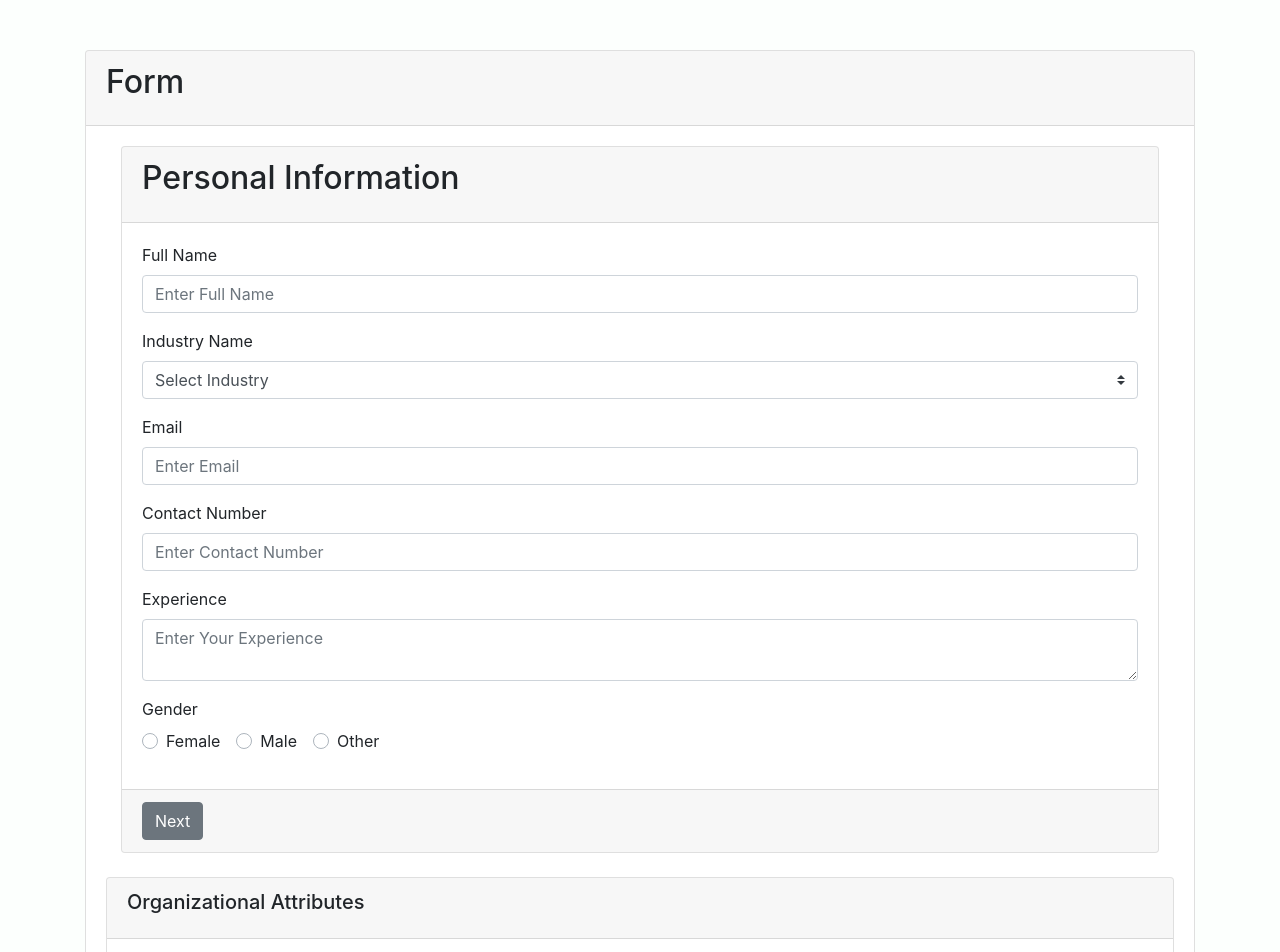
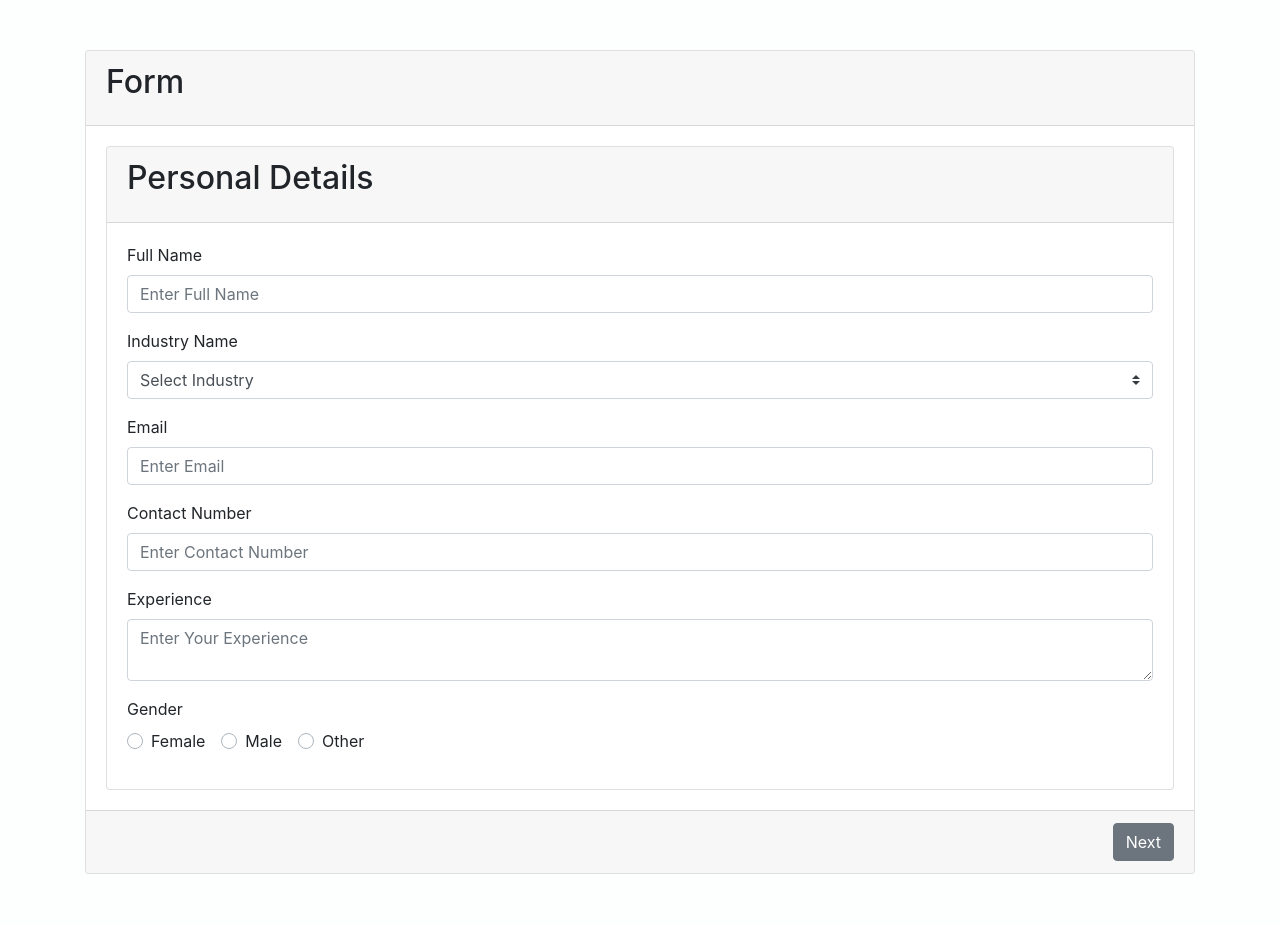
Before and after one commit to aniruddha0pandey/sme-survey-frontend-react, a React (Create React App) app: page /form in a window 1280 px wide. Shown: the top 952 px of the page. After the commit the page ends 924 px from the top, so only its background shows below. Built offline with nearby package versions, Linux system fonts and the light colour scheme.

Commit message:
add sliding feature

```diff
--- a/public/index.html
+++ b/public/index.html
@@ -14,6 +14,8 @@
   </head>
   <body>
     <noscript>You need to enable JavaScript to run this app.</noscript>
-    <div id="root"></div>
+    <div id="root">
+      Loading...
+    </div>
   </body>
 </html>
--- a/src/components/FormEntry.jsx
+++ b/src/components/FormEntry.jsx
@@ -21,17 +21,27 @@ class FormEntry extends Component {
 		super(  );
 
 		this.collectValues = this.collectValues.bind(this);
-		this.handleSubmit = this.handleSubmit.bind(this);
+    this.handleSubmit = this.handleSubmit.bind(this);
+
+		this.prevStep = this.prevStep.bind(this);
+		this.nextStep = this.nextStep.bind(this);
 
 		this.state = {
       info: {},
       values: {},
       postRequestCompleted: false,
-      modal: false
+      modal: false,
+      page: 0
     };
+
+    this.pages = [
+      <FormUserDetails changeValue={this.collectValues} />,
+      <div></div>,
+      <FormUserSelections changeValue={this.collectValues} />
+    ]
 	}
 
-  collectValues( value, name ) {
+  collectValues (value, name) {
     if ( name === 'info' )
       this.setState(state => ({ info: value }))
     else if ( name === 'values' )
@@ -39,7 +49,7 @@ class FormEntry extends Component {
   }
 
   // TODO: use componentDidMount() (i.e async await)
-  handleSubmit ( ) {
+  handleSubmit () {
     let params = {
       info: this.state.info,
       values: this.state.values
@@ -52,8 +62,16 @@ class FormEntry extends Component {
       .then(() => this.setState({ postRequestCompleted: true }))
       .catch(err => console.log(err))
 
-    this.setState(({ modal: true }))
+    this.setState({ modal: true })
   }
+
+  prevStep () {
+    this.setState({ page: this.state.page - 1 })
+  }
+
+	nextStep () {
+    this.setState({ page: this.state.page + 1 })
+	}
 
   render () {
     const stylish = {
@@ -79,16 +97,29 @@ class FormEntry extends Component {
                 <CardTitle>Form</CardTitle>
               </CardHeader>
               <CardBody>
-                <FormUserDetails changeValue={this.collectValues} /><br />
-                <FormUserSelections changeValue={this.collectValues} />
+                {this.pages[this.state.page]}
               </CardBody>
               <CardFooter>
-                <Button style={{ width:'100%' }} onClick={this.handleSubmit} >Submit</Button>
-                <Modal isOpen={this.state.modal} toggle={this.toggle} className={this.props.className}>
-                  <Spinner style={ stylish } />
-                </Modal>
+                {(() => {
+                  switch(this.state.page) {
+                    case (0):
+                      return <Button style={{ float: 'right' }} onClick={this.nextStep}>Next</Button>
+                    case (this.pages.length - 1):
+                      return <Button style={{ width:'100%' }} onClick={this.handleSubmit} >Submit</Button>
+                    default:
+                      return (
+                        <React.Fragment>
+                          <Button onClick={this.prevStep}>Previous</Button>
+                          <Button style={{ float: 'right' }} onClick={this.nextStep}>Next</Button>
+                        </React.Fragment>
+                      )
+                  }
+                })()}
               </CardFooter>
             </Card>
+            <Modal isOpen={this.state.modal} toggle={this.toggle} className={this.props.className}>
+              <Spinner style={ stylish } />
+            </Modal>
           </Container>
         )}
       </React.Fragment>
--- a/src/components/FormUserDetails.jsx
+++ b/src/components/FormUserDetails.jsx
@@ -1,8 +1,7 @@
 import React, { Component } from 'react';
-import { Container } from 'reactstrap';
 
-import { Form, FormGroup, Label, Input, CustomInput, Button } from 'reactstrap';
-import { Card, CardBody, CardTitle, CardHeader, CardFooter } from 'reactstrap';
+import { Form, FormGroup, Label, Input, CustomInput } from 'reactstrap';
+import { Card, CardBody, CardTitle, CardHeader } from 'reactstrap';
 
 
 export class FormUserDetails extends Component {
@@ -14,10 +13,6 @@ export class FormUserDetails extends Component {
 		};
 	}
 
-	nextStep ( e ) {
-		e.preventDefault()
-	}
-
 	handleChange ( e ) {
 		this.setState({
 			info: {
@@ -25,7 +20,6 @@ export class FormUserDetails extends Component {
 				[e.target.name]: e.target.value
 			}
 		}, () => {
-
 			// Callback to FormEntry
 			this.props.changeValue(this.state.info, 'info');
 		})
@@ -33,10 +27,9 @@ export class FormUserDetails extends Component {
 
 	render () {
 		return (
-			<Container>
 			<Card>
 				<CardHeader tag="h2">
-						<CardTitle>Personal Information</CardTitle>
+					<CardTitle>Personal Details</CardTitle>
 				</CardHeader>
 				<CardBody>
 					<Form onChange={this.handleChange}>
@@ -74,11 +67,7 @@ export class FormUserDetails extends Component {
 						</FormGroup>
 					</Form>
 				</CardBody>
-					<CardFooter>
-						<Button onClick={this.nextStep}>Next</Button>
-					</CardFooter>
 			</Card>
-			</Container>
 		);
 	}
 };
--- a/src/components/FormUserResults.jsx
+++ b/src/components/FormUserResults.jsx
@@ -1,18 +1,19 @@
-import React, { Component } from 'react';
+import React, { Component } from 'react'
+
 import { Container } from 'reactstrap'
-
-import { Card, CardBody, CardTitle, CardHeader } from 'reactstrap';
+import { Card, CardBody, CardTitle, CardHeader } from 'reactstrap'
 
 export class FormUserResults extends Component {
+	constructor(  ) {
+		super(  )
 
-
-	state = {
-		reponseMessage: '',
-		submitSuccess: false
+		this.state = {
+			reponseMessage: '',
+			submitSuccess: false
+		}
 	}
 
 	render () {
-
 		return (
 			<Container>
 				<Card>
@@ -20,12 +21,14 @@ export class FormUserResults extends Component {
 						<CardTitle>Survey Report</CardTitle>
 					</CardHeader>
 					<CardBody>
-						This is a result.
+						<h4>Successfull Submission!</h4>
+						<p>We sincerely appreciate your time and co-operation for this feedback.</p>
+						<p>Thank You</p>
 					</CardBody>
 				</Card>
 			</Container>
-		);
+		)
 	}
-};
+}
 
-export default FormUserResults;
+export default FormUserResults
--- a/src/components/FormUserSelections.jsx
+++ b/src/components/FormUserSelections.jsx
@@ -25,7 +25,6 @@ export class FormUserSelections extends Component {
 				[sheetId]: data
 			}
 		}, () => {
-
 			// Callback to FormEntry
 			this.props.changeValue(this.state.values, 'values');
 		})
@@ -44,8 +43,6 @@ export class FormUserSelections extends Component {
   }
 
 	render () {
-
-
 		return (
 			<div>{this.createPages( datastore.pages )}</div>
 		);
--- a/src/components/InputGroupRadio.jsx
+++ b/src/components/InputGroupRadio.jsx
@@ -15,7 +15,7 @@ class InputGroupRadio extends Component {
     const value = Number(e.target.value)
     this.setState({ [this.props.name]: value })
 
-    // Callback to FormUserSelections
+    // Callback to Page
     this.props.onRadioSelect(this.props.name, value, this.props.id)
 	}
 
--- a/src/components/Page.jsx
+++ b/src/components/Page.jsx
@@ -1,7 +1,7 @@
 import React, { Component } from 'react';
 
-import { Form, FormGroup, Label, Button } from 'reactstrap';
-import { Card, CardBody, CardTitle, CardHeader, CardFooter } from 'reactstrap';
+import { Form, FormGroup, Label } from 'reactstrap';
+import { Card, CardBody, CardTitle, CardHeader } from 'reactstrap';
 
 import InputGroupRadio from './InputGroupRadio.jsx';
 
@@ -54,17 +54,7 @@ class Page extends Component {
     );
   }
 
-  prevStep () {
-    alert('Previous Step');
-  }
-
-  next () {
-    alert('Previous Step');
-  }
-
   render () {
-
-
     return (
       <div className="pageCard">
         <Card>
@@ -76,10 +66,6 @@ class Page extends Component {
               this.props.page.questions, this.props.page.id
             )}
           </CardBody>
-          <CardFooter>
-            <Button onClick={this.prevStep}>Previous</Button>
-            <Button style={{ float: 'right' }} onClick={this.nextStep}>Next</Button>
-          </CardFooter>
         </Card>
         <br />
       </div>
```
Lines whose indentation alone changed are shown as unchanged.
